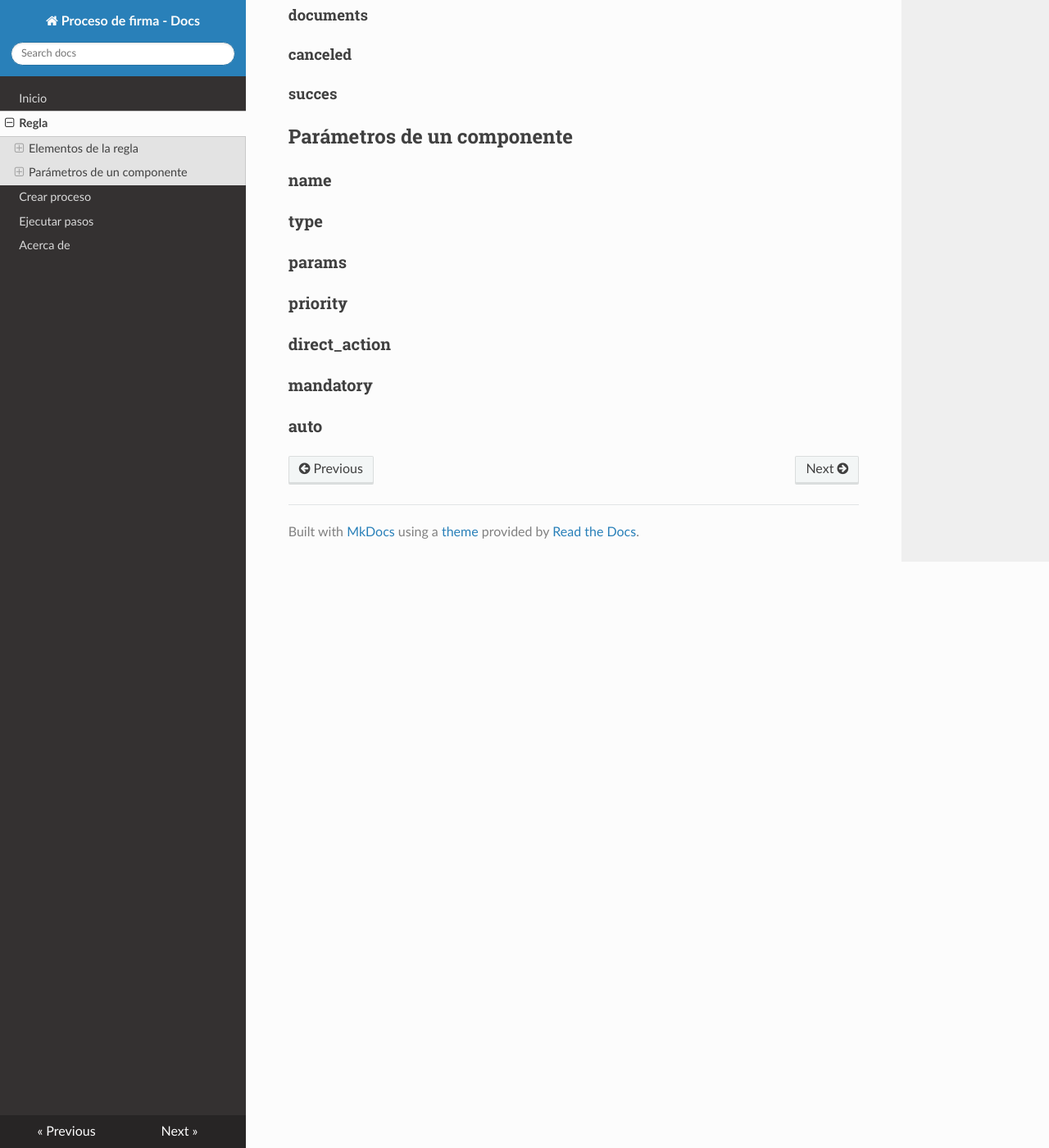
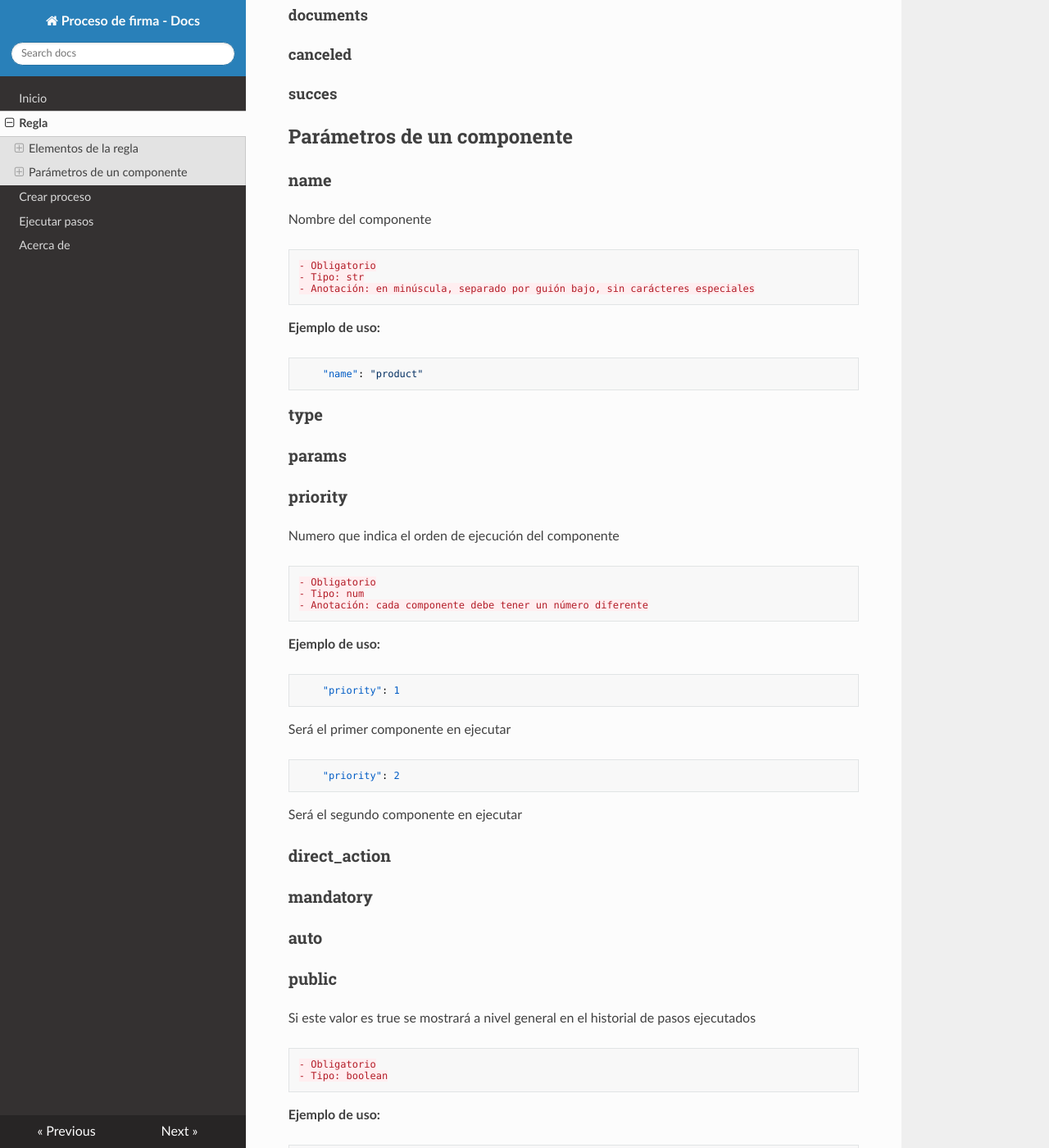
Before and after one commit to SandoDev/SandoDev-docs-sign-process, an MkDocs documentation site: the page built from docs/rule.md, in a window 1280 px wide and 1400 px high, scrolled down 1390 px. Shown: the whole window at 82% size. Built offline with MkDocs 1.6.1, drawn with Linux system fonts in a browser that asks for light colours; nearby versions of some CDN libraries.

````diff
--- a/docs/rule.md
+++ b/docs/rule.md
@@ -50,9 +50,46 @@ Nombre del producto
 ## Parámetros de un componente
 
 ### name
+Nombre del componente
+
+    - Obligatorio
+    - Tipo: str
+    - Anotación: en minúscula, separado por guión bajo, sin carácteres especiales
+
+**Ejemplo de uso:**
+```json
+    "name": "product"
+```
+
 ### type
 ### params
 ### priority
+Numero que indica el orden de ejecución del componente
+
+    - Obligatorio
+    - Tipo: num
+    - Anotación: cada componente debe tener un número diferente
+
+**Ejemplo de uso:**
+```json
+    "priority": 1
+```
+Será el primer componente en ejecutar
+```json
+    "priority": 2
+```
+Será el segundo componente en ejecutar
+
 ### direct_action
 ### mandatory
 ### auto
+### public
+Si este valor es true se mostrará a nivel general en el historial de pasos ejecutados
+
+    - Obligatorio
+    - Tipo: boolean
+
+**Ejemplo de uso:**
+```json
+    "public": true
+```
````
Also changed, not shown: docs/post.md (+10 -11 lines).
